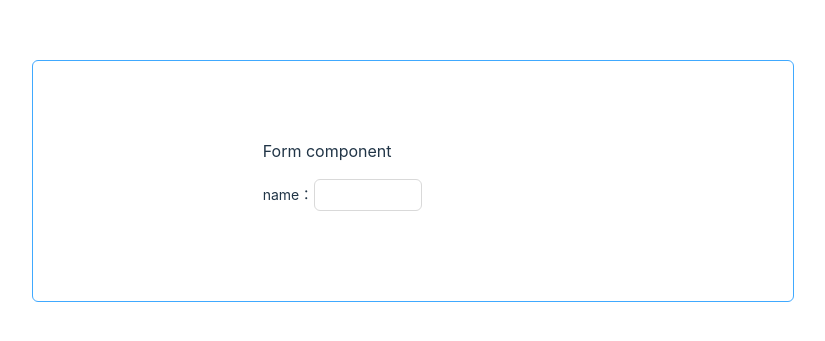
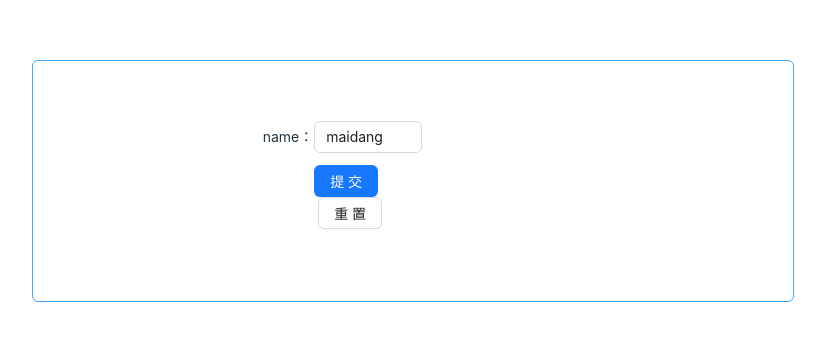
Before and after one commit to maidangzhu/maidang-form, a React (Vite) app: page / in a window 1280 px wide. Shown: the part 219-560 px from the top of the page, without its empty margins (248-1073 px from the left). Built offline with nearby package versions, Linux system fonts and the light colour scheme.

Commit message:
feat: basic form component

```diff
--- a/src/App.tsx
+++ b/src/App.tsx
@@ -1,6 +1,7 @@
-import { Input, Flex, Space } from "antd";
-import Form from "./components/Form/form.tsx";
-import FormItem from "./components/Form/formItem.tsx";
+import { Input, Flex, Space, Button } from "antd";
+import Form from "./components/Form";
+import { FormInstance } from "./components/Form/useForm/interface";
+import { useRef } from "react";
 
 const boxStyle: React.CSSProperties = {
 	width: '100%',
@@ -16,17 +17,36 @@ const wrapperStyle: React.CSSProperties = {
 }
 
 function App() {
+	const ref = useRef<FormInstance>(null);
+
 	return (
 		<div style={wrapperStyle}>
 			<Flex align="center" justify="center" style={boxStyle}>
-				<Space direction="vertical" size="middle">
-					Form component
-					<Form>
-						<FormItem name="name" label="name">
-							<Input/>
-						</FormItem>
-					</Form>
-				</Space>
+				<Form
+					initialValues={{name: 'maidang'}}
+					ref={ref}
+					onFinish={(data: unknown) => {
+						console.log("表单数据:", data);
+					}}
+					onFinishFailed={(errorInfo: unknown) => {
+						console.log("Failed:", errorInfo);
+					}}
+					onReset={() => {
+						console.log("重制表单成功");
+					}}
+				>
+					<Form.Item name="name" label="name">
+						<Input/>
+					</Form.Item>
+					<Form.Item>
+						<Button type="primary" htmlType="submit">
+							提交
+						</Button>
+						<Button style={{marginLeft: 4}} htmlType="reset">
+							重置
+						</Button>
+					</Form.Item>
+				</Form>
 			</Flex>
 		</div>
 	)
--- a/src/components/Form/form.tsx
+++ b/src/components/Form/form.tsx
@@ -23,6 +23,7 @@ const Form = forwardRef((props: FormProps, ref) => {
 		...payload
 	} = props;
 
+	// 获取 FormManager 实例
 	const [formRef] = useForm(initialValues, form);
 
 	const {
@@ -35,6 +36,7 @@ const Form = forwardRef((props: FormProps, ref) => {
 
 	useImperativeHandle(ref, () => formRefInstance, [formRefInstance]);
 
+	// 设置 FormManager 实例的方法
 	formRef?.setConfigWays({
 		onFinish,
 		onReset,
--- a/src/components/Form/index.tsx
+++ b/src/components/Form/index.tsx
@@ -0,0 +1,8 @@
+import FormInit from "./form";
+import FormItem from "./formItem";
+
+const Form: any = FormInit;
+
+Form.Item = FormItem;
+
+export default Form;
```
